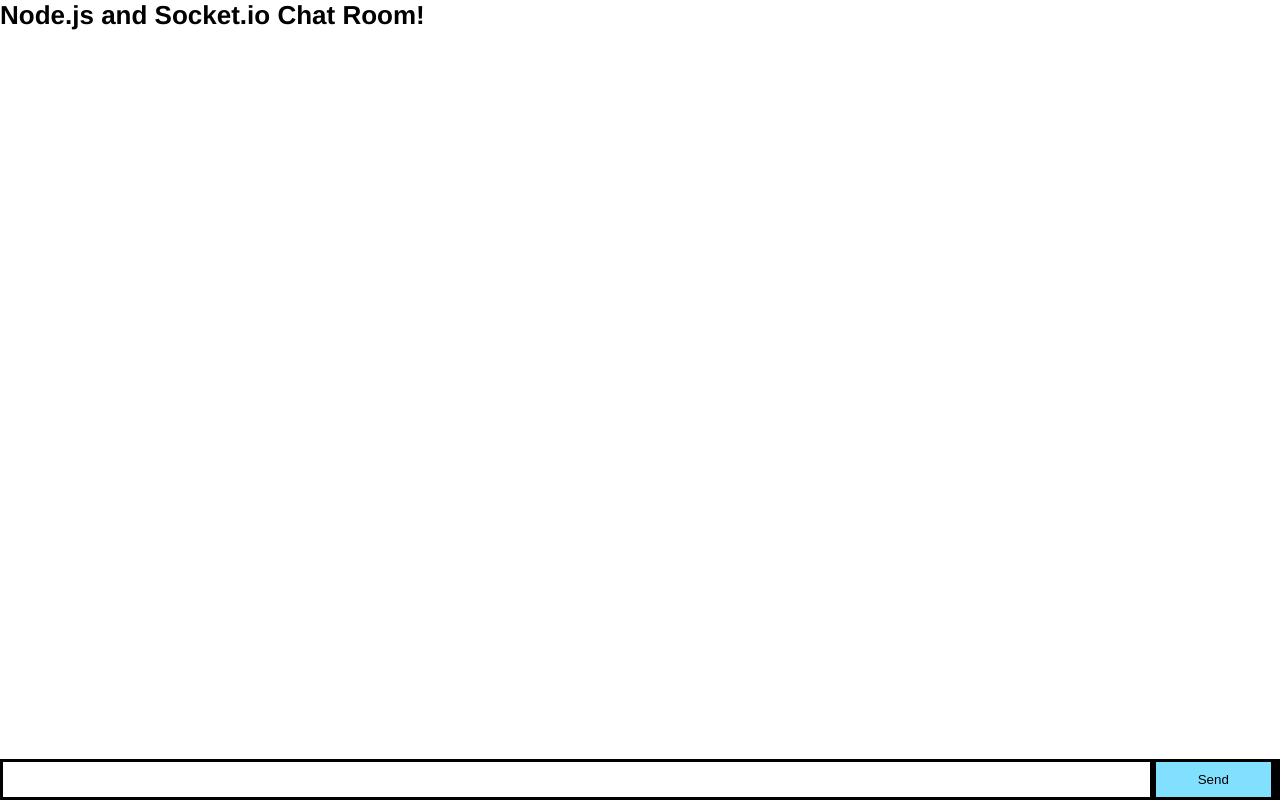
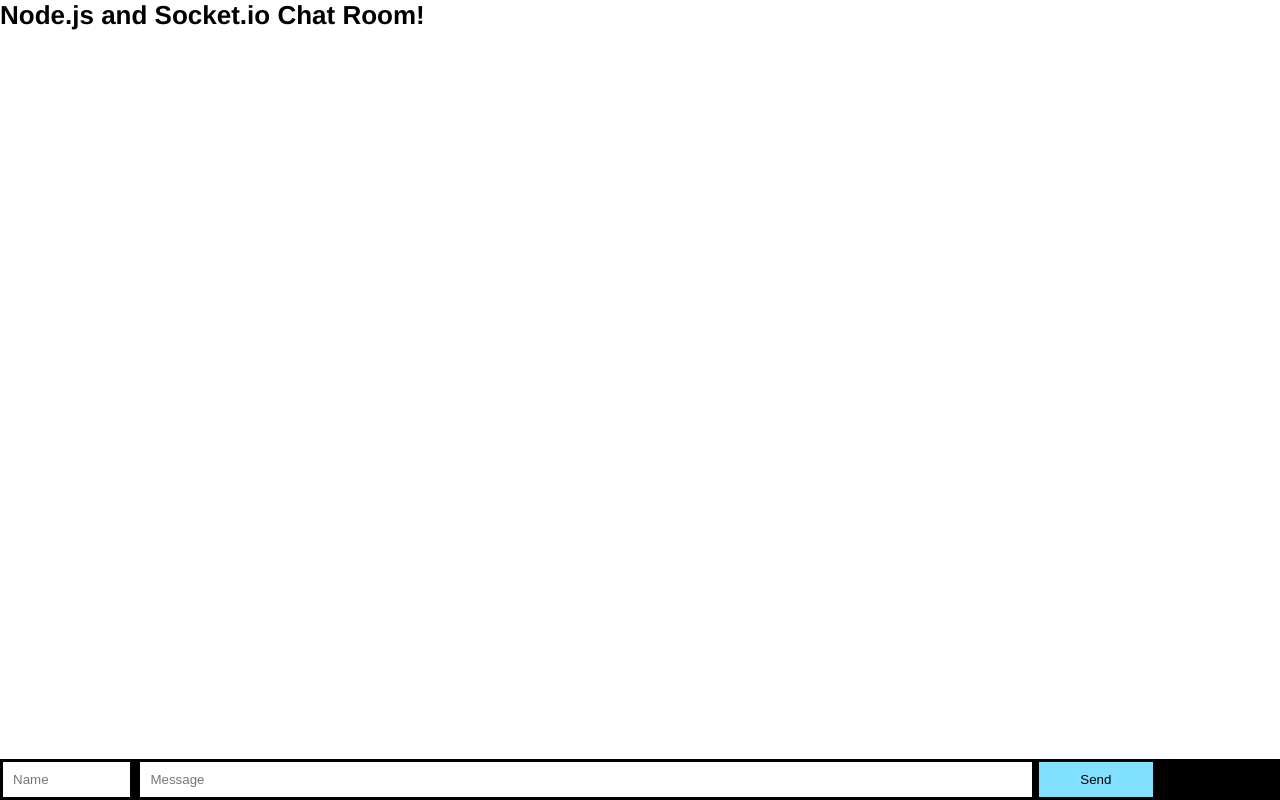
Before and after one commit to NotSoSuperMario/SarahSays, a website: page index.html in a window 1280 px wide. Drawn offline with nearby package versions, Linux system fonts and the light colour scheme; no server answers.

Commit message:
added voluntary self-identification name field

```diff
--- a/index.html
+++ b/index.html
@@ -6,7 +6,8 @@
  * { margin: 0; padding: 0; box-sizing: border-box; }
  body { font: 13px Helvetica, Arial; }
  form { background: #000; padding: 3px; position: fixed; bottom: 0; width: 100%; }
- form input { border: 0; padding: 10px; width: 90%; margin-right: .5%; }
+ form input.name { border: 0; padding: 10px; width: 10%; margin-right: .5%; }
+ form input.body { border: 0; padding: 10px; width: 70%; margin-right: .5%; }
  form button { width: 9%; background: rgb(130, 224, 255); border: none; padding: 10px; }
  #messages { list-style-type: none; margin: 0; padding: 0; }
  #messages li { padding: 5px 10px; }
@@ -17,14 +18,15 @@
  <h1>Node.js and Socket.io Chat Room!</h1>
  <ul id="messages"></ul>
  <form action="">
- <input id="m" autocomplete="off" /><button>Send</button>
+ <input id="n" autocomplete="off" / class="name" placeholder="Name">
+ <input id="m" autocomplete="off" / class="body" placeholder="Message"><button>Send</button>
  </form>
  <script src="https://cdnjs.cloudflare.com/ajax/libs/socket.io/2.1.1/socket.io.js"></script>
  <script src="https://code.jquery.com/jquery-1.11.1.js"></script>
  <script>
  var socket = io();
  $('form').submit(function(){
- socket.emit('chat message', $('#m').val());
+ socket.emit('chat message', ($('#n').val() + ": " + $('#m').val()));
  $('#m').val('');
  return false;
  });
```
